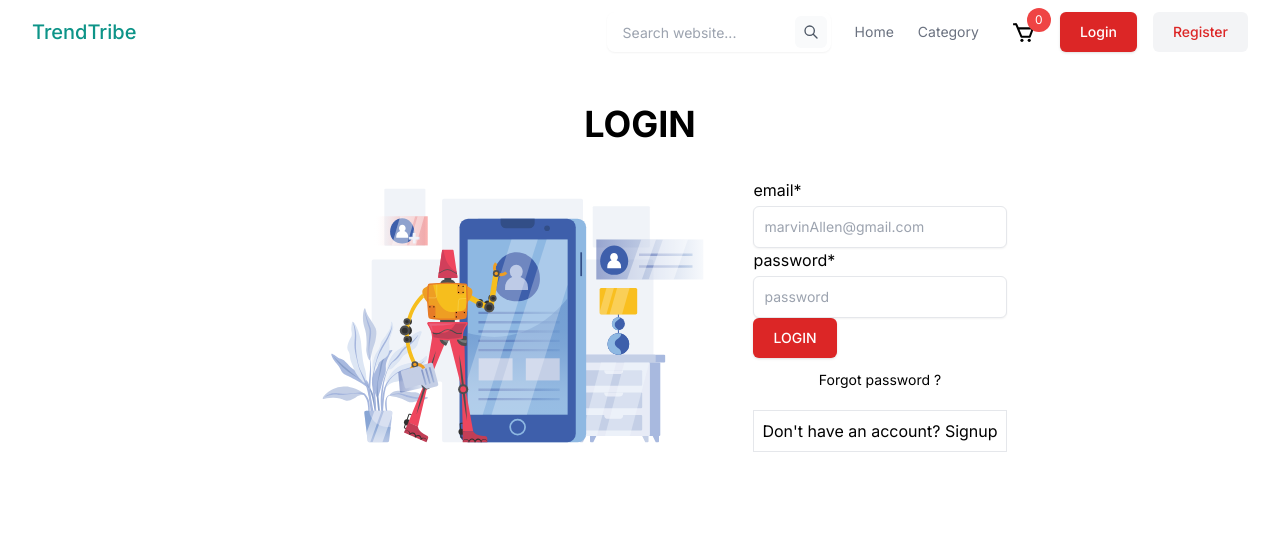
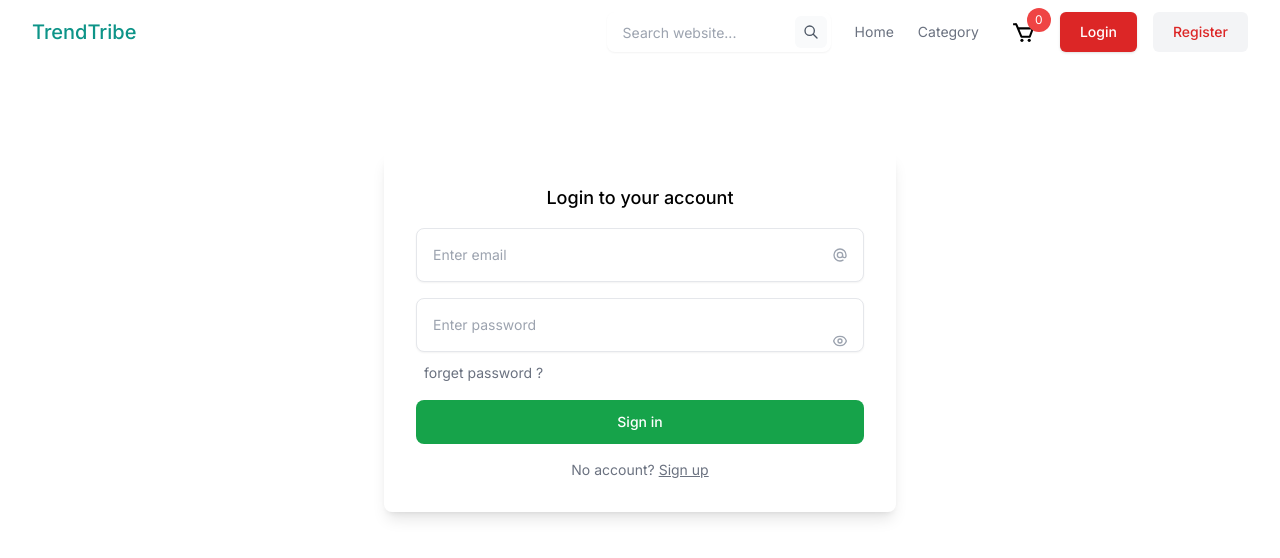
Before and after one commit to okay-himanshu/e-commerce, a React (Vite) app in the folder client/: page /login in a window 1280 px wide. Shown: the top 558 px of the page. Built offline with nearby package versions, Linux system fonts and the light colour scheme; a web font is replaced by a local one.

Commit message:
login re-designed

```diff
--- a/client/src/components/Login.jsx
+++ b/client/src/components/Login.jsx
@@ -1,6 +1,6 @@
 import React from "react";
 import axios from "axios";
-import { Link, useNavigate } from "react-router-dom";
+import { Link, NavLink, useNavigate } from "react-router-dom";
 
 import { Button, CustomTitle, Input } from "./";
 import { login } from "../svgs";
@@ -47,46 +47,108 @@
 
   return (
     <>
-      <div className="flex justify-center">
-        <CustomTitle title={"LOGIN"} />
-      </div>
-      <div className="flex justify-center items-center  ">
-        <img src={login} alt="" className="w-[30rem]" />
-        <form onSubmit={handleSubmit}>
-          <Input
-            htmlFor="email"
-            label={"email*"}
-            type={"email"}
-            value={email}
-            handleChange={(event) => setEmail(event.target.value)}
-            placeholder={"marvinAllen@gmail.com"}
-          />
-          <Input
-            htmlFor="password"
-            label={"password*"}
-            type={"password"}
-            value={password}
-            handleChange={(event) => setPassword(event.target.value)}
-            placeholder={"password"}
-          />
-          <Button
-            title="LOGIN"
-            handleClick={userLogin}
-            className="font-semibold bg-color_secondary text-color_white w-full mt-5 hover:scale-105 duration-100 transition-transform"
-          />
-          <div className="flex justify-center mt-3 text-sm text-color_primary ">
-            <Link to="/forget-password">Forgot password ?</Link>
-          </div>
+      <div className="mx-auto max-w-screen-xl px-4 py-16 sm:px-6 lg:px-8 ">
+        <div className="mx-auto max-w-lg">
+          <form
+            onSubmit={handleSubmit}
+            className="mb-0 mt-6 space-y-4 rounded-lg p-4 shadow-lg sm:p-6 lg:p-8"
+          >
+            <p className="text-center text-lg font-medium">
+              Login to your account
+            </p>
 
-          <div className="border flex justify-center mt-5 p-2  ">
-            <div to="/forget-password">
-              Don't have an account?{" "}
-              <Link to="/signup" className="text-color_primary">
-                Signup
-              </Link>
+            <div>
+              <label htmlFor="email" className="sr-only">
+                Email
+              </label>
+
+              <div className="relative">
+                <input
+                  onChange={(event) => setEmail(event.target.value)}
+                  type="email"
+                  className="w-full border rounded-lg border-gray-200 p-4 pe-12 text-sm shadow-sm focus:outline-green-600"
+                  placeholder="Enter email"
+                />
+
+                <span className="absolute inset-y-0 end-0 grid place-content-center px-4">
+                  <svg
+                    xmlns="http://www.w3.org/2000/svg"
+                    className="h-4 w-4 text-gray-400"
+                    fill="none"
+                    viewBox="0 0 24 24"
+                    stroke="currentColor"
+                  >
+                    <path
+                      strokeLinecap="round"
+                      strokeLinejoin="round"
+                      strokeWidth="2"
+                      d="M16 12a4 4 0 10-8 0 4 4 0 008 0zm0 0v1.5a2.5 2.5 0 005 0V12a9 9 0 10-9 9m4.5-1.206a8.959 8.959 0 01-4.5 1.207"
+                    />
+                  </svg>
+                </span>
+              </div>
             </div>
-          </div>
-        </form>
+
+            <div>
+              <label htmlFor="password" className="sr-only">
+                Password
+              </label>
+
+              <div className="relative">
+                <input
+                  onChange={(event) => setPassword(event.target.value)}
+                  type="password"
+                  className="mb-2 w-full rounded-lg border border-gray-200 p-4 pe-12 text-sm shadow-sm focus:outline-green-600"
+                  placeholder="Enter password"
+                />
+
+                <span className="absolute inset-y-0 end-0 grid place-content-center px-4">
+                  <svg
+                    xmlns="http://www.w3.org/2000/svg"
+                    className="h-4 w-4 text-gray-400"
+                    fill="none"
+                    viewBox="0 0 24 24"
+                    stroke="currentColor"
+                  >
+                    <path
+                      strokeLinecap="round"
+                      strokeLinejoin="round"
+                      strokeWidth="2"
+                      d="M15 12a3 3 0 11-6 0 3 3 0 016 0z"
+                    />
+                    <path
+                      strokeLinecap="round"
+                      strokeLinejoin="round"
+                      strokeWidth="2"
+                      d="M2.458 12C3.732 7.943 7.523 5 12 5c4.478 0 8.268 2.943 9.542 7-1.274 4.057-5.064 7-9.542 7-4.477 0-8.268-2.943-9.542-7z"
+                    />
+                  </svg>
+                </span>
+                <NavLink
+                  to="/forget-password"
+                  className="text-sm text-gray-500 mt-2 ml-2"
+                >
+                  forget password ?
+                </NavLink>
+              </div>
+            </div>
+
+            <button
+              onClick={userLogin}
+              type="submit"
+              className="block w-full rounded-lg bg-green-600 hover:bg-green-700 duration-75 px-5 py-3 text-sm font-medium text-white"
+            >
+              Sign in
+            </button>
+
+            <p className="text-center text-sm text-gray-500">
+              No account?{" "}
+              <NavLink className="underline" to="/signup">
+                Sign up
+              </NavLink>
+            </p>
+          </form>
+        </div>
       </div>
     </>
   );
```
